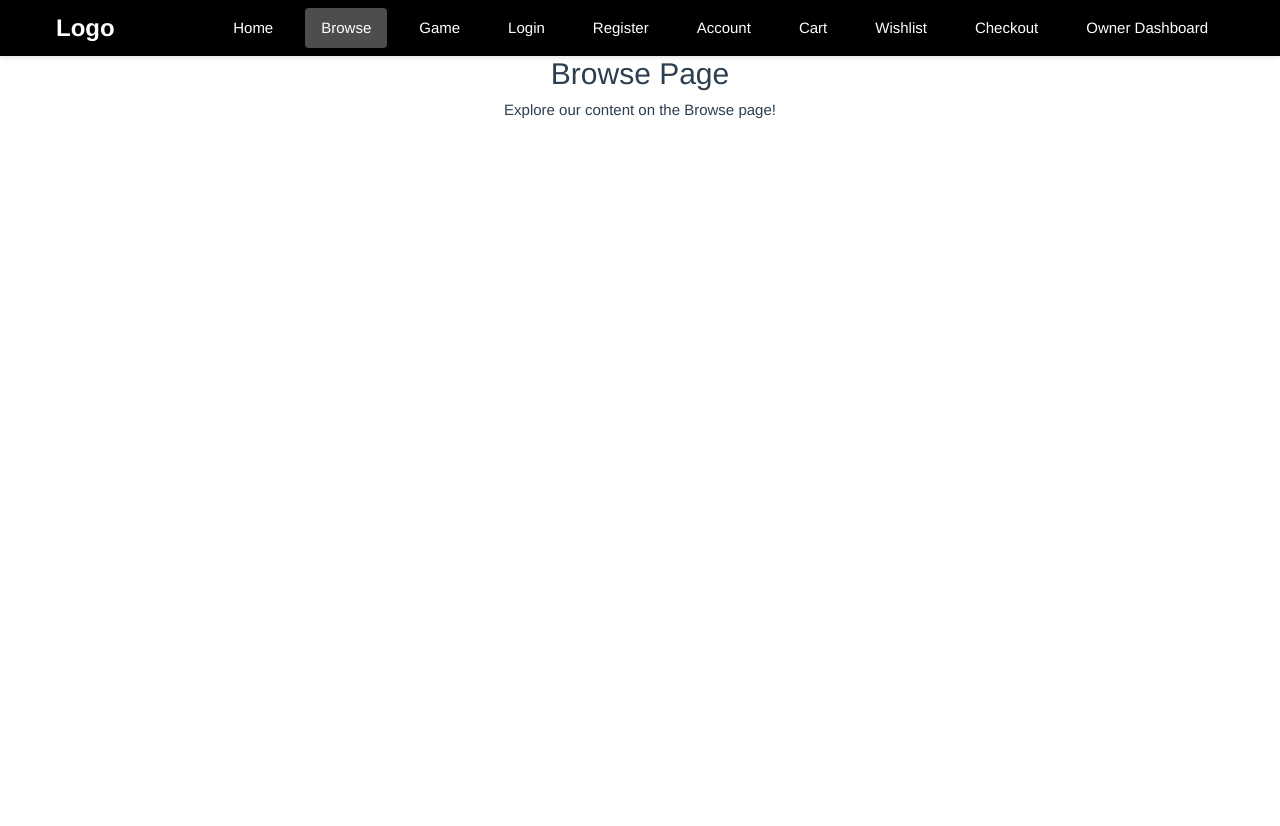
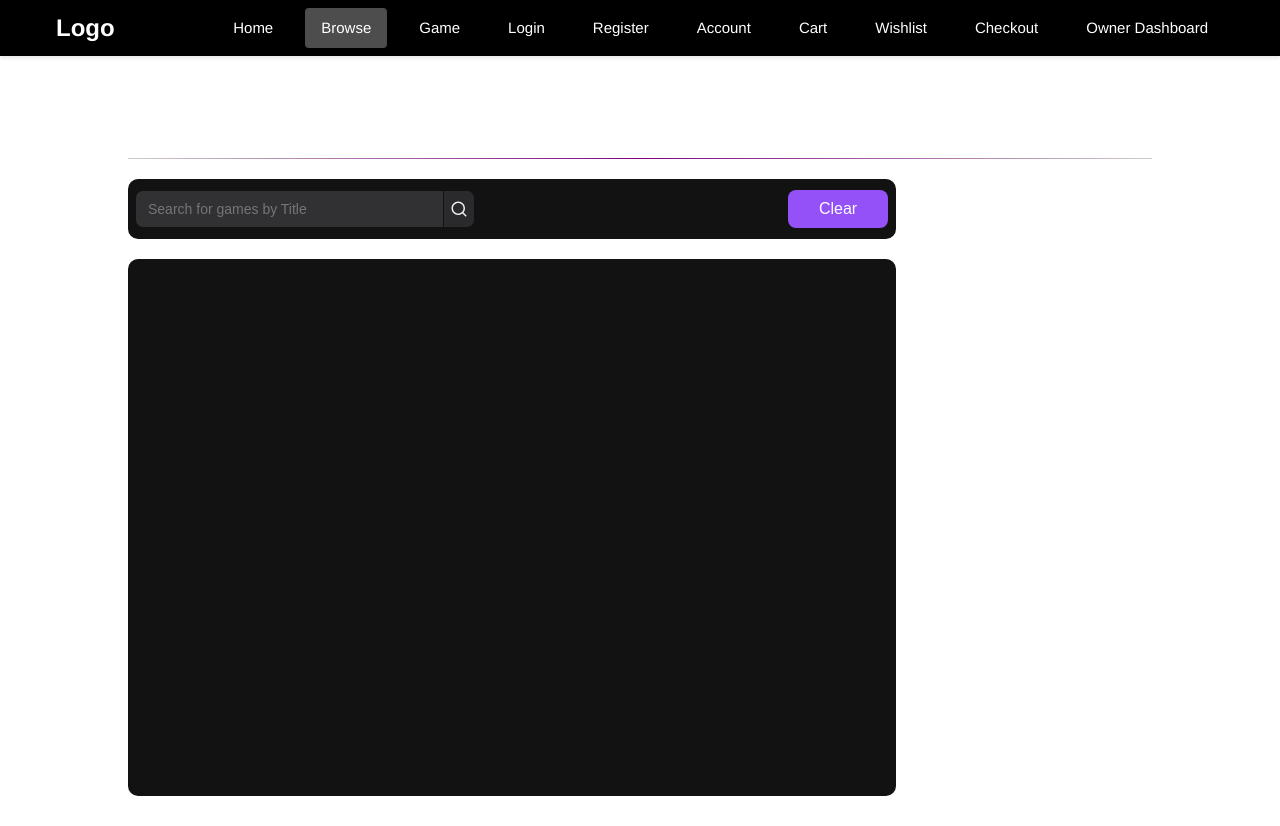
Before and after one commit to McGill-ECSE321-Fall2024/project-group-13, a Vue app in the folder GameStoreFrontend/: page /browse in a window 1280 px wide. Before the commit the page ends 800 px from the top, so only its background shows below. Built offline with nearby package versions, Linux system fonts and the light colour scheme.

Commit message:
Add initial browsing skeleton

```diff
--- a/GameStoreFrontend/src/views/BrowseView.vue
+++ b/GameStoreFrontend/src/views/BrowseView.vue
@@ -1,8 +1,37 @@
 <template>
-    <div class="browse">
-        <h1>Browse Page</h1>
-        <p>Explore our content on the Browse page!</p>
-    </div>
+    <section class="browse">
+        <div class="browseFlex">
+            <!-- Title -->
+            <div class="titleWrapper">
+                <h1>Browse Products</h1>
+            </div>
+
+            <!-- Horizontal Bar -->
+           <hr>
+
+           <div class="leftGroup">
+
+           </div>
+
+             <!-- Search Bar -->
+            <div class="searchWrapper">
+                <input type="text" name="text" class="input" placeholder="Search for games by Title">
+                <button class="search__btn">
+                    <svg xmlns="http://www.w3.org/2000/svg" viewBox="0 0 24 24" width="22" height="22">
+                      <path d="M18.031 16.6168L22.3137 20.8995L20.8995 22.3137L16.6168 18.031C15.0769 19.263 13.124 20 11 20C6.032 20 2 15.968 2 11C2 6.032 6.032 2 11 2C15.968 2 20 6.032 20 11C20 13.124 19.263 15.0769 18.031 16.6168ZM16.0247 15.8748C17.2475 14.6146 18 12.8956 18 11C18 7.1325 14.8675 4 11 4C7.1325 4 4 7.1325 4 11C4 14.8675 7.1325 18 11 18C12.8956 18 14.6146 17.2475 15.8748 16.0247L16.0247 15.8748Z" fill="#efeff1"></path>
+                    </svg>
+                </button>
+                <button id="clearBtn">Clear</button>
+            </div>
+
+            <!-- Game Cards -->
+             <div class="gameCardWrapper">
+
+             </div>
+
+
+        </div>
+    </section>
 </template>
 
 <script>
@@ -17,4 +46,132 @@ export default {
     margin-top: 50px;
 }
 
+.browseFlex {
+    display: flex;
+    flex-direction: column;
+    margin: 10%;
+    margin-top: 100px;
+    margin-bottom: 30px;
+    height: 87vh;
+}
+
+.titleWrapper {
+    height: auto;
+    height: 50px;
+    width: 100%;
+    text-align: left;
+}
+
+.titleWrapper>h1 {
+    color: white;
+    font-size: 30px;
+}
+
+hr {
+    border: 0;
+    height: 1px;
+    background: #333;
+    background-image: linear-gradient(to right, #ccc, purple, #ccc);
+    margin-top: 10px;
+}
+/* Search Bar */
+
+.searchWrapper {
+    margin-top: 20px;
+    height: 10%;
+    width: 75%;
+    background-color: #121212;
+    border-radius: 10px;
+    display: flex;
+    flex-direction: row;
+    align-items: center;
+    }
+
+.input {
+  height: 100%;
+  outline: none;
+  font-size: 14px;
+  font-weight: 500;
+  background-color: #313134;
+  caret-color: #f7f7f8;
+  color: #fff;
+  padding: 7px 10px;
+  border: 2px solid transparent;
+  border-top-left-radius: 7px;
+  border-bottom-left-radius: 7px;
+  margin-right: 1px;
+  transition: all .2s ease;
+  height: 60%;
+  width: 40%;
+  margin-left: 8px;
+}
+
+.input:hover {
+  border: 2px solid rgba(255, 255, 255, 0.16);
+}
+
+.input:focus {
+  border: 2px solid #a970ff;
+  background-color: #0e0e10;
+}
+
+.search__btn {
+  border: none;
+  cursor: pointer;
+  background-color: rgba(42, 42, 45, 1);
+  border-top-right-radius: 7px;
+  border-bottom-right-radius: 7px;
+  height: 100%;
+  width: 30px;
+  display: flex;
+  justify-content: center;
+  align-items: center;
+  height: 60%;
+}
+
+.search__btn:hover {
+  background-color: rgba(54, 54, 56, 1);
+}
+
+#clearBtn {
+    background-color: #9351f7;
+    color: #ffffff;
+    border: none;
+    border-radius: 8px;
+    padding: 10px 20px;
+    margin: 0 8px;
+    margin-left: auto;
+    cursor: pointer;
+    font-size: 16px;
+    transition: background-color 0.3s ease, transform 0.2s ease;
+    display: flex;
+    align-items: center;
+    justify-content: center;
+    min-width: 100px;
+}
+/* On hover */
+#clearBtn:hover {
+    background-color: #a970ff;
+    transform: scale(1.05);
+}
+/* On click */
+#clearBtn:active {
+    background-color: #8c3de3;
+    transform: scale(0.98);
+}
+/* On focus */
+#clearBtn:focus {
+    outline: none;
+    box-shadow: 0 0 0 3px rgba(147, 81, 247, 0.5);
+}
+
+/* Game Cards / where the products are displayed */
+.gameCardWrapper {
+    background-color: #121212;
+    width: 75%;
+    height: 90%;
+    margin-top: 20px;
+    border-radius: 10px;
+}
+
 </style>
```
